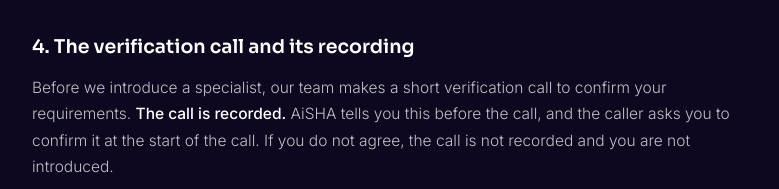
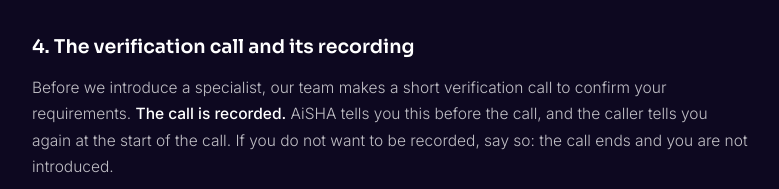
Before and after one commit to kavinderkhurana-qleads/askprop-site, a plain HTML site: page privacy.html in a window 1280 px wide. Shown: the part 1128-1317 px from the top of the page, 250-1029 px from the left. Drawn offline with Linux system fonts and the light colour scheme; a script that the page names is missing.

Commit message:
Privacy: caller tells the buyer the call is recorded (D103 addition 2)
Co-Authored-By: Claude Fable 5.2 <noreply@anthropic.com>

```diff
--- a/privacy.html
+++ b/privacy.html
@@ -61,7 +61,7 @@
   </ul>
 
   <h2>4. The verification call and its recording</h2>
-  <p>Before we introduce a specialist, our team makes a short verification call to confirm your requirements. <strong>The call is recorded.</strong> AiSHA tells you this before the call, and the caller asks you to confirm it at the start of the call. If you do not agree, the call is not recorded and you are not introduced.</p>
+  <p>Before we introduce a specialist, our team makes a short verification call to confirm your requirements. <strong>The call is recorded.</strong> AiSHA tells you this before the call, and the caller tells you again at the start of the call. If you do not want to be recorded, say so: the call ends and you are not introduced.</p>
   <p>The recording is our record of what you confirmed. We keep it ourselves. We give a copy to <strong>one party only, and in one case only</strong>: to the specialist you were introduced to, if that specialist formally disputes that your requirements were as you confirmed them. The specialist may use it only to settle that dispute and must keep it confidential. It is never given to any other broker, agency, developer, advertiser or third party, and it is never published.</p>
   <p>A recording made before 24 November 2026 is not shared with anyone.</p>
 
```
